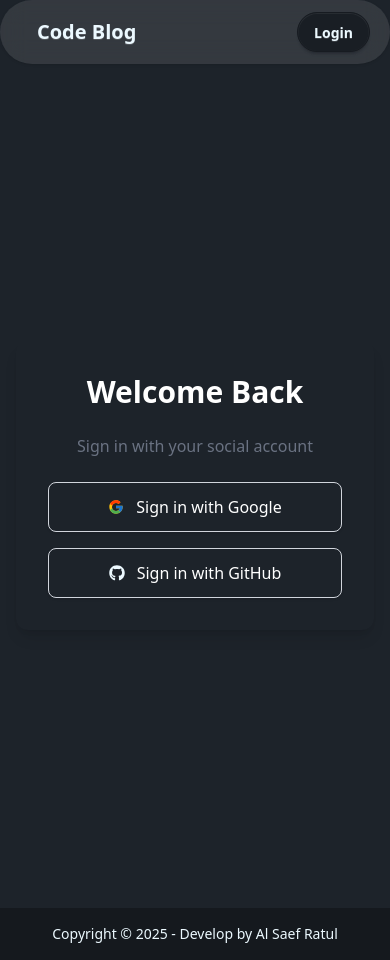
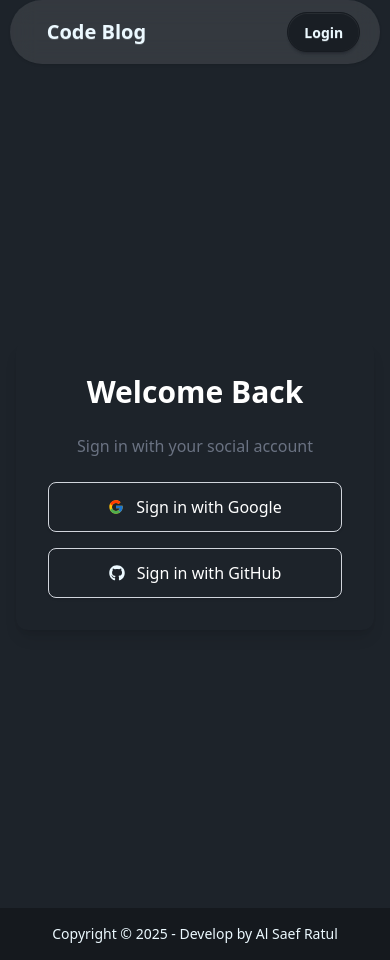
Before and after one commit to Alsaef/code-blog-2.0, a Next.js app: page /login in a window 390 px wide. Built offline with nearby package versions, Linux system fonts and the light colour scheme; no server answers.

Commit message:
react 2nd  commit

```diff
--- a/src/components/NavBar.jsx
+++ b/src/components/NavBar.jsx
@@ -8,7 +8,7 @@ const NavBar = () => {
     const { user,logOut } = useContext(AuthContext)
     return (
         <div className=''>
-            <div className="navbar bg-white/10 rounded-full px-5 py-3 backdrop-blur-md shadow-sm mx-auto lg:w-[50%] w-full z-30 ">
+            <div className="navbar bg-white/10 rounded-full px-5 py-3 backdrop-blur-md shadow-sm mx-auto lg:w-[50%] w-[95%] z-30 ">
                 <div className="navbar-start">
                     <Link href={'/'} className="btn btn-ghost text-xl">Code Blog</Link>
                 </div>
```
